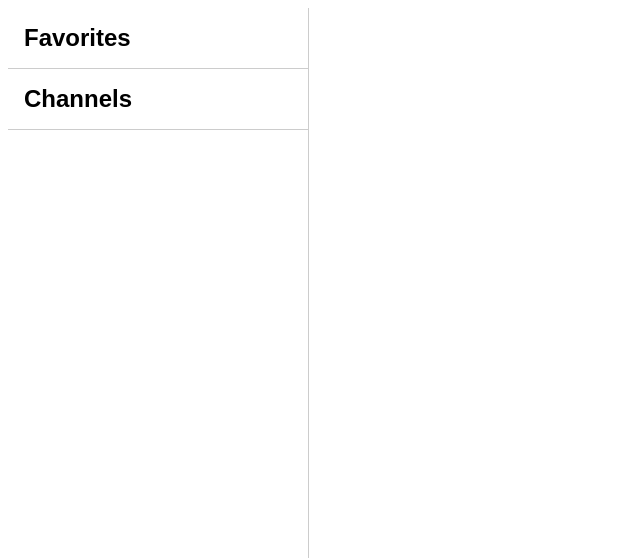
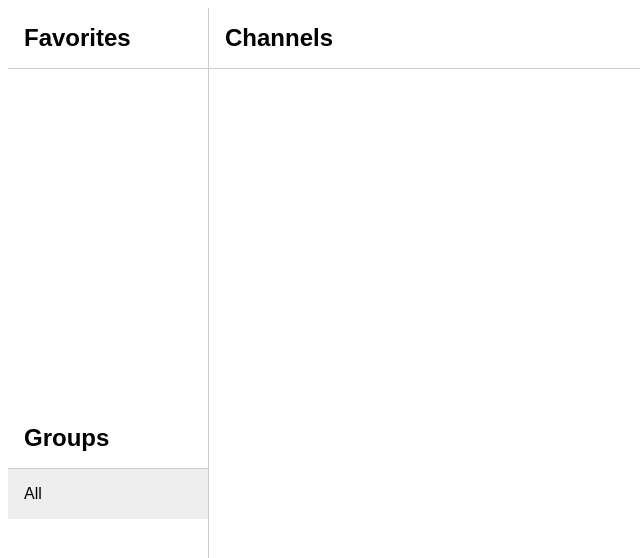
Before and after one commit to sambergo/tollo, a React (Vite) app: page / in a window 1280 px wide. Shown: the top 558 px of the page, without its empty margins (0-640 px from the left). Built offline with nearby package versions, Linux system fonts and the light colour scheme.

Commit message:
feat: add group filtering

```diff
--- a/src/App.css
+++ b/src/App.css
@@ -4,32 +4,43 @@
   font-family: sans-serif;
 }
 
-.channel-list {
-  width: 300px;
+.sidebar {
+  width: 200px;
   border-right: 1px solid #ccc;
+  display: flex;
+  flex-direction: column;
+}
+
+.channel-list,
+.group-list {
+  flex: 1;
   overflow-y: auto;
 }
 
-.channel-list h2 {
+.channel-list h2,
+.group-list h2 {
   margin: 0;
   padding: 1rem;
   border-bottom: 1px solid #ccc;
 }
 
-.channel-list ul {
+.channel-list ul,
+.group-list ul {
   list-style: none;
   margin: 0;
   padding: 0;
 }
 
-.channel-list li {
+.channel-list li,
+.group-list li {
   display: flex;
   align-items: center;
   padding: 1rem;
   cursor: pointer;
 }
 
-.channel-list li.selected {
+.channel-list li.selected,
+.group-list li.selected {
   background-color: #eee;
 }
 
--- a/src/App.tsx
+++ b/src/App.tsx
@@ -13,6 +13,8 @@ interface Channel {
 function App() {
   const [channels, setChannels] = useState<Channel[]>([]);
   const [favorites, setFavorites] = useState<Channel[]>([]);
+  const [groups, setGroups] = useState<string[]>([]);
+  const [selectedGroup, setSelectedGroup] = useState<string | null>(null);
   const [selectedChannel, setSelectedChannel] = useState<Channel | null>(null);
   const videoRef = useRef<HTMLVideoElement>(null);
   const hlsRef = useRef<Hls | null>(null);
@@ -28,9 +30,15 @@ function App() {
     setFavorites(fetchedFavorites);
   }
 
+  async function fetchGroups() {
+    const fetchedGroups = await invoke<string[]>("get_groups");
+    setGroups(fetchedGroups);
+  }
+
   useEffect(() => {
     fetchChannels();
     fetchFavorites();
+    fetchGroups();
   }, []);
 
   useEffect(() => {
@@ -83,8 +91,13 @@ function App() {
     fetchFavorites();
   };
 
+  const filteredChannels = selectedGroup
+    ? channels.filter((channel) => channel.group_title === selectedGroup)
+    : channels;
+
   return (
     <div className="container">
+      <div className="sidebar">
         <div className="channel-list">
           <h2>Favorites</h2>
           <ul>
@@ -99,9 +112,32 @@ function App() {
               </li>
             ))}
           </ul>
+        </div>
+        <div className="group-list">
+          <h2>Groups</h2>
+          <ul>
+            <li
+              className={selectedGroup === null ? "selected" : ""}
+              onClick={() => setSelectedGroup(null)}
+            >
+              All
+            </li>
+            {groups.map((group) => (
+              <li
+                key={group}
+                className={selectedGroup === group ? "selected" : ""}
+                onClick={() => setSelectedGroup(group)}
+              >
+                {group}
+              </li>
+            ))}
+          </ul>
+        </div>
+      </div>
+      <div className="channel-list">
         <h2>Channels</h2>
         <ul>
-          {channels.map((channel) => (
+          {filteredChannels.map((channel) => (
             <li
               key={channel.name}
               className={selectedChannel?.name === channel.name ? "selected" : ""}
```
Also changed, not shown: 2 other files (tests, documents, lock files or other folders). Lines whose indentation alone changed are shown as unchanged.
